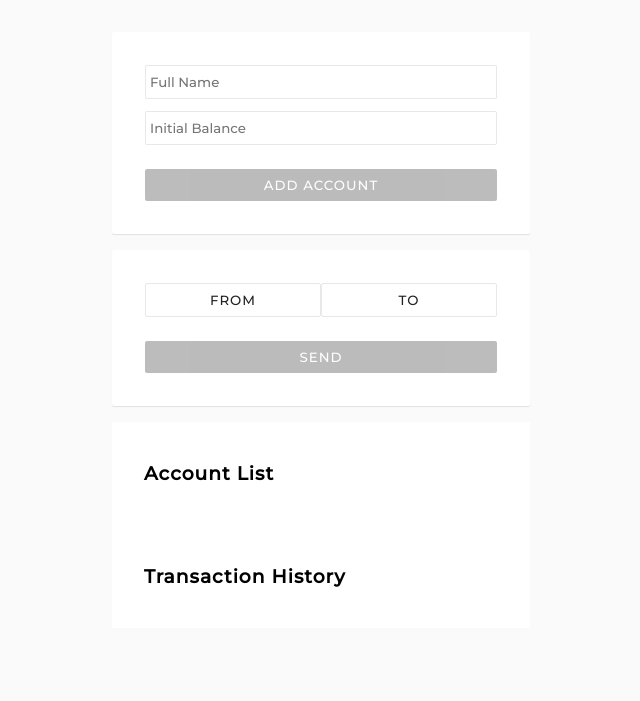
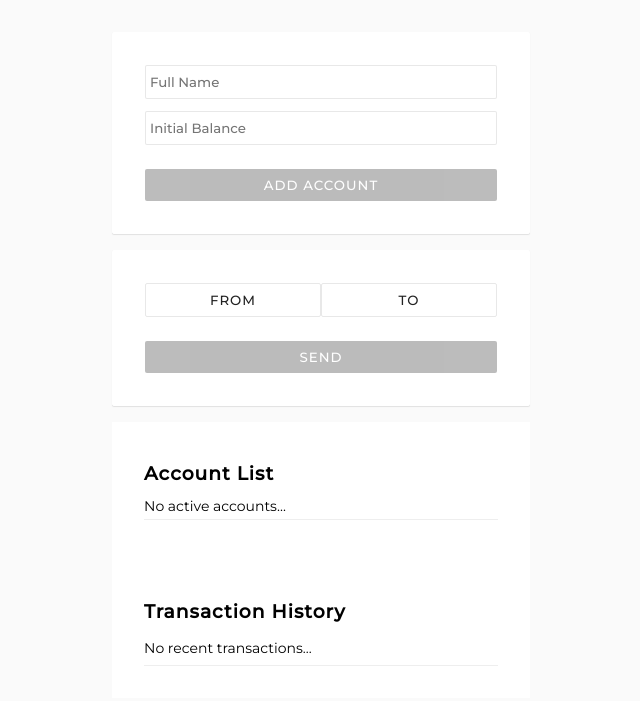
Before and after one commit to patika-167-react-bootcamp/hw-week-2-emre-ozgun, a website with bundled scripts: page index.html in a window 1280 px wide. Shown: the whole page, without its empty margins (319-959 px from the left). Built offline with nearby package versions, Linux system fonts and the light colour scheme.

Commit message:
add placeholder

```diff
--- a/index.html
+++ b/index.html
@@ -55,11 +55,15 @@
 			</form>
 			<section class="account-section">
 				<h3>account list</h3>
-				<ul class="account-list"></ul>
+				<ul class="account-list">
+					<li>No active accounts...</li>
+				</ul>
 			</section>
 			<section class="transaction-section">
 				<h3>transaction history</h3>
-				<ul class="transaction-list"></ul>
+				<ul class="transaction-list">
+					<li>No recent transactions...</li>
+				</ul>
 			</section>
 		</main>
 		<script src="app.js" type="module"></script>
--- a/style.css
+++ b/style.css
@@ -230,6 +230,10 @@ li {
 	font-size: 14px;
 }
 
+.account-list > li {
+	font-size: 14px;
+}
+
 /* end of transaction list */
 
 section {
```
